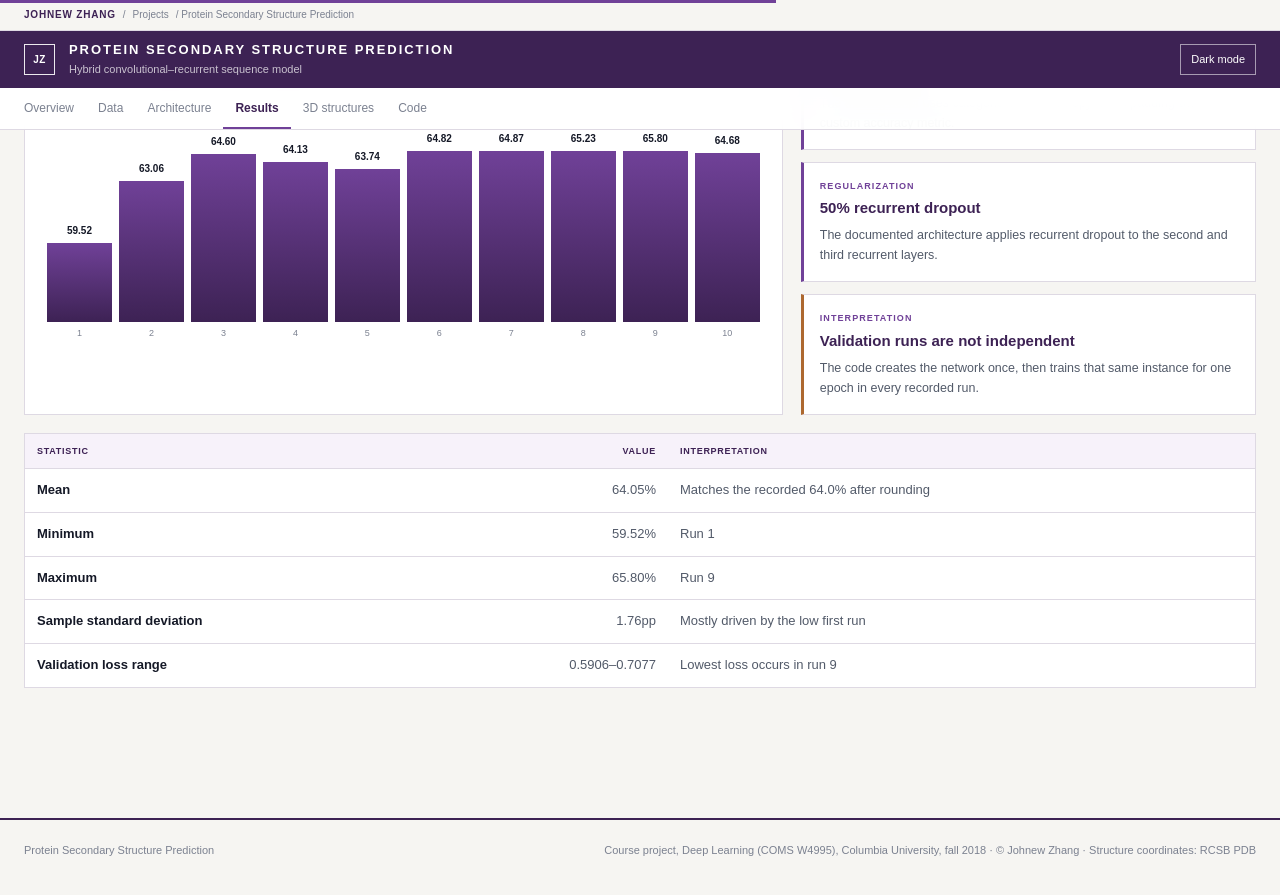
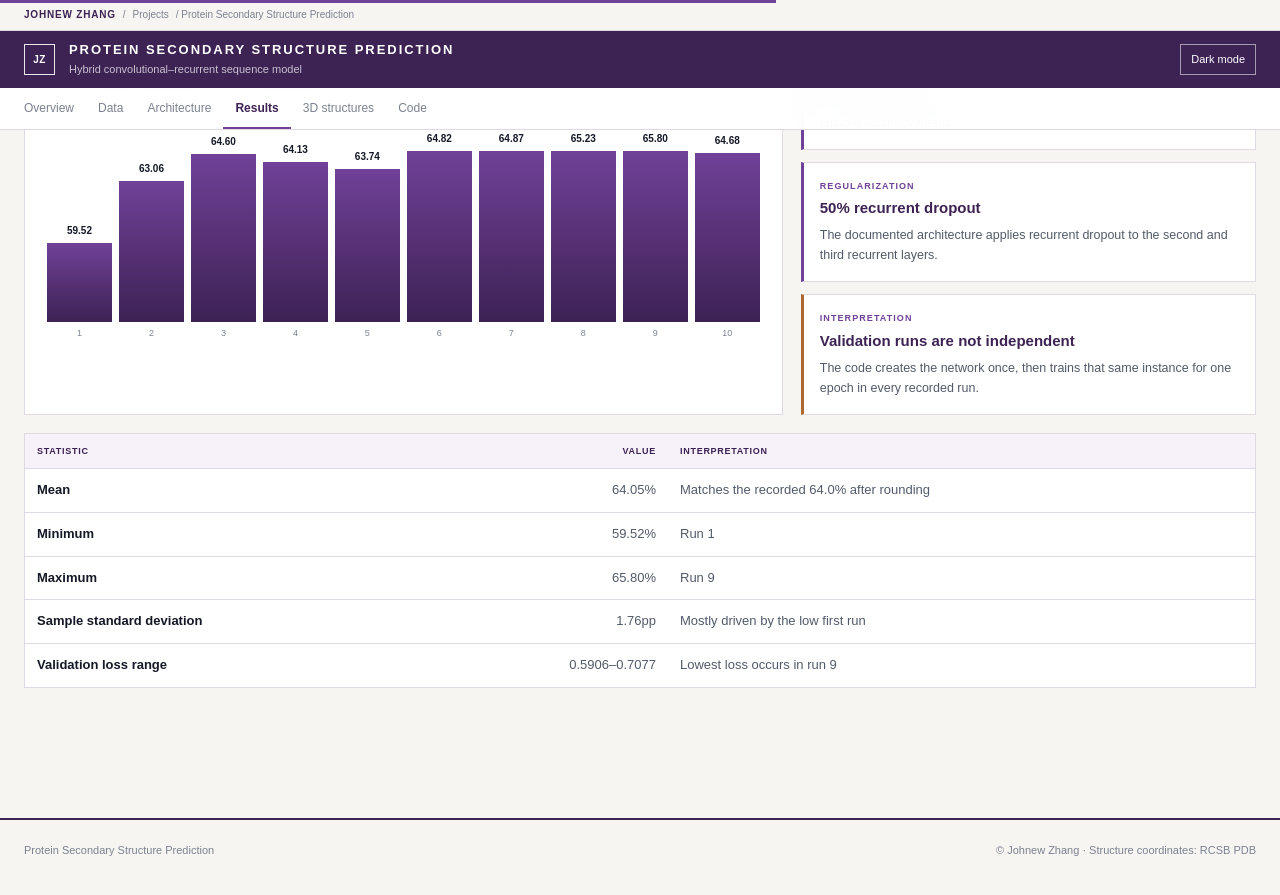
Before and after one commit to WizardKingZ/WizardKingZ.github.io, a Jekyll site: the page protein-secondary-structure/results.html, which Jekyll copies as it is, in a window 1280 px wide and 900 px high, scrolled down 303 px. Shown: the top 895 px of the window. Built offline with Jekyll 4.4.1, drawn with Linux system fonts in a browser that asks for light colours.

Commit message:
Protein project: remove course reference from footer
Co-Authored-By: Claude Opus 5.5 <noreply@anthropic.com>
Claude-Session: https://claude.ai/code/session_01HuzLqhE1N2LXEfqC3bb9e5

```diff
--- a/protein-secondary-structure/architecture.html
+++ b/protein-secondary-structure/architecture.html
@@ -25,7 +25,7 @@
       <div class="table-wrap" style="margin-top:18px"><table><thead><tr><th>Layer group</th><th>Output shape</th><th class="num">Parameters</th><th>Role</th></tr></thead><tbody><tr><td><strong>Embedding + parallel convolutions</strong></td><td>(512, 384)</td><td class="num">134,144</td><td>Learn tokens and local motifs</td></tr><tr><td><strong>Bidirectional 1</strong></td><td>(512, 400)</td><td class="num">702,000</td><td>First global context pass</td></tr><tr><td><strong>Conv1D 3 + Bidirectional 2</strong></td><td>(512, 400)</td><td class="num">1,233,700</td><td>Refine concatenated local/global features</td></tr><tr><td><strong>Conv1D 4 + Bidirectional 3</strong></td><td>(512, 400)</td><td class="num">1,241,700</td><td>Second refinement with skip connection</td></tr><tr><td><strong>Dense + time-distributed output</strong></td><td>(512, 9)</td><td class="num">136,713</td><td>Per-residue classification</td></tr><tr><td><strong>Total</strong></td><td>—</td><td class="num"><strong>3,448,257</strong></td><td>Documented architecture</td></tr></tbody></table></div>
     </section>
   </main>
-  <footer><div class="wrap"><span>Protein Secondary Structure Prediction</span><span>Course project, Deep Learning (COMS W4995), Columbia University, fall 2018 · © Johnew Zhang · Structure coordinates: RCSB PDB</span></div></footer>
+  <footer><div class="wrap"><span>Protein Secondary Structure Prediction</span><span>© Johnew Zhang · Structure coordinates: RCSB PDB</span></div></footer>
   <script src="assets/site.js"></script>
 
 </body>
--- a/protein-secondary-structure/code.html
+++ b/protein-secondary-structure/code.html
@@ -31,7 +31,7 @@
       <div class="download-strip"><div><h3>Download the reference implementation</h3><p>Four Python source files plus a short README. The code uses the Keras API available when the model was developed.</p></div><a class="button" href="protein-secondary-structure-code.zip" download>Download code · ZIP</a></div>
     </section>
   </main>
-  <footer><div class="wrap"><span>Protein Secondary Structure Prediction</span><span>Course project, Deep Learning (COMS W4995), Columbia University, fall 2018 · © Johnew Zhang · Structure coordinates: RCSB PDB</span></div></footer>
+  <footer><div class="wrap"><span>Protein Secondary Structure Prediction</span><span>© Johnew Zhang · Structure coordinates: RCSB PDB</span></div></footer>
   <script src="assets/site.js"></script>
 
 </body>
--- a/protein-secondary-structure/data.html
+++ b/protein-secondary-structure/data.html
@@ -27,7 +27,7 @@
       </div>
     </section>
   </main>
-  <footer><div class="wrap"><span>Protein Secondary Structure Prediction</span><span>Course project, Deep Learning (COMS W4995), Columbia University, fall 2018 · © Johnew Zhang · Structure coordinates: RCSB PDB</span></div></footer>
+  <footer><div class="wrap"><span>Protein Secondary Structure Prediction</span><span>© Johnew Zhang · Structure coordinates: RCSB PDB</span></div></footer>
   <script src="assets/site.js"></script>
 
 </body>
--- a/protein-secondary-structure/explorer.html
+++ b/protein-secondary-structure/explorer.html
@@ -43,7 +43,7 @@
       </div>
     </section>
   </main>
-  <footer><div class="wrap"><span>Protein Secondary Structure Prediction</span><span>Course project, Deep Learning (COMS W4995), Columbia University, fall 2018 · © Johnew Zhang · Structure coordinates: RCSB PDB</span></div></footer>
+  <footer><div class="wrap"><span>Protein Secondary Structure Prediction</span><span>© Johnew Zhang · Structure coordinates: RCSB PDB</span></div></footer>
   <script src="assets/site.js"></script>
   <script src="assets/protein-data.js"></script>
   <script src="assets/structure-data.js"></script>
--- a/protein-secondary-structure/index.html
+++ b/protein-secondary-structure/index.html
@@ -30,7 +30,7 @@
       <div class="kpis"><div class="kpi"><div class="kpi-label">Mean recorded accuracy</div><div class="kpi-value">64.05%</div><div class="kpi-note">Ten logged validation runs</div></div><div class="kpi"><div class="kpi-label">Documented parameters</div><div class="kpi-value">3.45m</div><div class="kpi-note">All documented as trainable</div></div><div class="kpi"><div class="kpi-label">Training proteins</div><div class="kpi-value">6,566</div><div class="kpi-note">5909–5910 training samples per run</div></div><div class="kpi"><div class="kpi-label">Sequence width</div><div class="kpi-value">512</div><div class="kpi-note">Post-padded or truncated positions</div></div></div>
     </section>
   </main>
-  <footer><div class="wrap"><span>Protein Secondary Structure Prediction</span><span>Course project, Deep Learning (COMS W4995), Columbia University, fall 2018 · © Johnew Zhang · Structure coordinates: RCSB PDB</span></div></footer>
+  <footer><div class="wrap"><span>Protein Secondary Structure Prediction</span><span>© Johnew Zhang · Structure coordinates: RCSB PDB</span></div></footer>
   <script src="assets/site.js"></script>
 
 </body>
--- a/protein-secondary-structure/results.html
+++ b/protein-secondary-structure/results.html
@@ -24,7 +24,7 @@
       <div class="table-wrap" style="margin-top:18px"><table><thead><tr><th>Statistic</th><th class="num">Value</th><th>Interpretation</th></tr></thead><tbody><tr><td><strong>Mean</strong></td><td class="num">64.05%</td><td>Matches the recorded 64.0% after rounding</td></tr><tr><td><strong>Minimum</strong></td><td class="num">59.52%</td><td>Run 1</td></tr><tr><td><strong>Maximum</strong></td><td class="num">65.80%</td><td>Run 9</td></tr><tr><td><strong>Sample standard deviation</strong></td><td class="num">1.76pp</td><td>Mostly driven by the low first run</td></tr><tr><td><strong>Validation loss range</strong></td><td class="num">0.5906–0.7077</td><td>Lowest loss occurs in run 9</td></tr></tbody></table></div>
     </section>
   </main>
-  <footer><div class="wrap"><span>Protein Secondary Structure Prediction</span><span>Course project, Deep Learning (COMS W4995), Columbia University, fall 2018 · © Johnew Zhang · Structure coordinates: RCSB PDB</span></div></footer>
+  <footer><div class="wrap"><span>Protein Secondary Structure Prediction</span><span>© Johnew Zhang · Structure coordinates: RCSB PDB</span></div></footer>
   <script src="assets/site.js"></script>
 
 </body>
```
